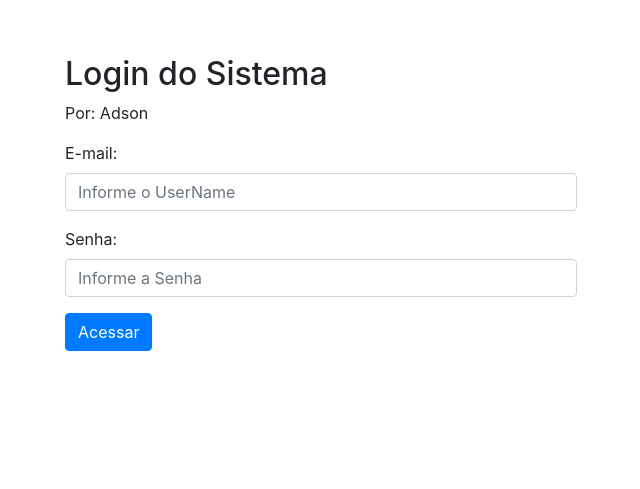
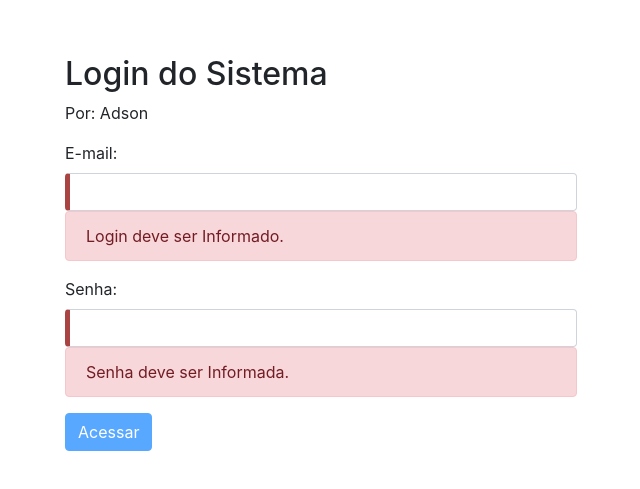
Before and after one commit to Adson-C/ads-angular-8, an Angular app: page / in a window 1280 px wide. Shown: the part 137-626 px from the top of the page, without its empty margins (319-959 px from the left). Built offline with nearby package versions, Linux system fonts and the light colour scheme.

Commit message:
Validando formulário de login

```diff
--- a/src/app/app-constants.ts
+++ b/src/app/app-constants.ts
@@ -2,7 +2,7 @@ export class AppConstants {
 
 	public static get baseServidor(): string { return "http://localhost:8080/"}
 
-	public static get baseLogin(): string { return this.baseServidor + "adsapires/login"}
+	public static get baseLogin(): string { return this.baseServidor + "adsapirest/login"}
 
 	public static get baseUrl(): string { return this.baseServidor + "adsapires/usuario/"}
 
--- a/src/app/app.component.html
+++ b/src/app/app.component.html
@@ -7,14 +7,22 @@
 
   <div class="form-group">
     <label for="user">E-mail:</label>
-    <input type="email" class="form-control" [(ngModel)] = "usuario.login" id="login" name="login" placeholder="Informe o UserName" required>
+    <input type="email" class="form-control" #email="ngModel" [(ngModel)] = "usuario.login" id="login" name="login"  required>
+    <div *ngIf="email.invalid" class="alert alert-danger">
+      Login deve ser Informado.
+    </div>
+
   </div>
 
   <div class="form-group">
     <label for="senha">Senha:</label>
-    <input type="password" class="form-control" [(ngModel)] = "usuario.senha" id="senha" name="senha" placeholder="Informe a Senha" required>
+    <input type="password" class="form-control" #senha="ngModel" [(ngModel)] = "usuario.senha" id="senha" name="senha"  required>
+    <div *ngIf="senha.invalid" class="alert alert-danger">
+      Senha deve ser Informada.
+    </div>
+
   </div>
 
-  <button type="button" class="btn btn-primary" (click)="login()" >Acessar</button>
+  <button type="button" [disabled]="email.invalid || senha.invalid" class="btn btn-primary" (click)="login()" >Acessar</button>
 
 </form>
--- a/src/app/service/login-service.service.ts
+++ b/src/app/service/login-service.service.ts
@@ -10,18 +10,21 @@ export class LoginServiceService {
 
   constructor(private http: HttpClient) { }
 
-  login(usuario) {
+  login(usuario: any) {
 
     return this.http.post(AppConstants.baseLogin, JSON.stringify(usuario)).subscribe(data => {
 
       /*Retorno Http*/
-      var token = JSON.parse(JSON.stringify(data)).Authorization.split(' ')[1];
-      localStorage.setItem("token", token);
 
+        var token = (JSON.parse(JSON.stringify(data)).Authorization.split(' ')[1]);
+        localStorage.setItem("token", token);
+
+       // console.info("Token: " + localStorage.getItem("token"));
     },
-    error => {
-        console.error("Erro ao fazer Login!")
-    }
+      error => {
+        console.error("Erro ao fazer Login");
+        alert("Acesso Negado!")
+      }
 
     );
 
--- a/src/styles.css
+++ b/src/styles.css
@@ -1 +1,8 @@
 /* You can add global styles to this file, and also import other style files */
+.ng-valid[required], .ng-valid[required] {
+	border-left: 5px solid #42A948; /*green*/
+}
+
+.ng-invalid:not(form) {
+	border-left: 5px solid #a94442; /*red*/
+}
```
